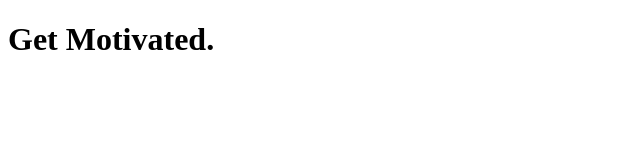
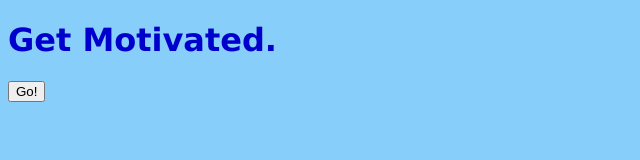
Before and after one commit to hxckey/motivate-client, a plain HTML site: page index.html in a window 1280 px wide. Shown: the whole page, without its empty margins (0-640 px from the left). Drawn offline with Linux system fonts and the light colour scheme.

Commit message:
link style sheet and add styles

```diff
--- a/index.html
+++ b/index.html
@@ -4,9 +4,11 @@
     <meta charset="UTF-8">
     <meta http-equiv="X-UA-Compatible" content="IE=edge">
     <meta name="viewport" content="width=device-width, initial-scale=1.0">
+    <link rel="stylesheet" href="styles/index.css">
     <title>Motivate</title>
 </head>
 <body>
     <h1>Get Motivated.</h1>
+    <button id="motivate-button">Go!</button>
 </body>
 </html>
--- a/styles/index.css
+++ b/styles/index.css
@@ -0,0 +1,5 @@
+body {
+    background-color: lightskyblue;
+    color: mediumblue;
+    font-family: Verdana, Geneva, Tahoma, sans-serif;
+}
```
Also changed, not shown: 1 other file.
